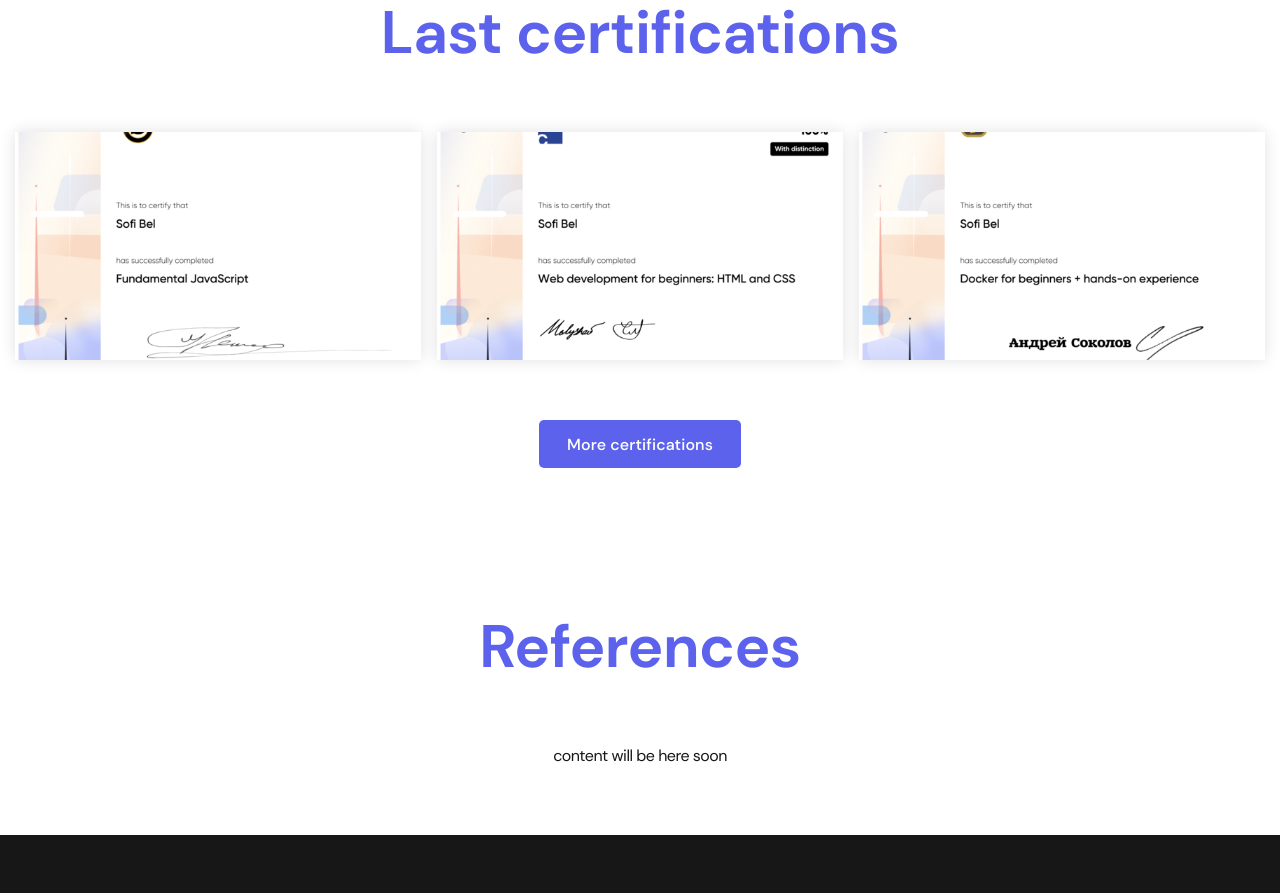
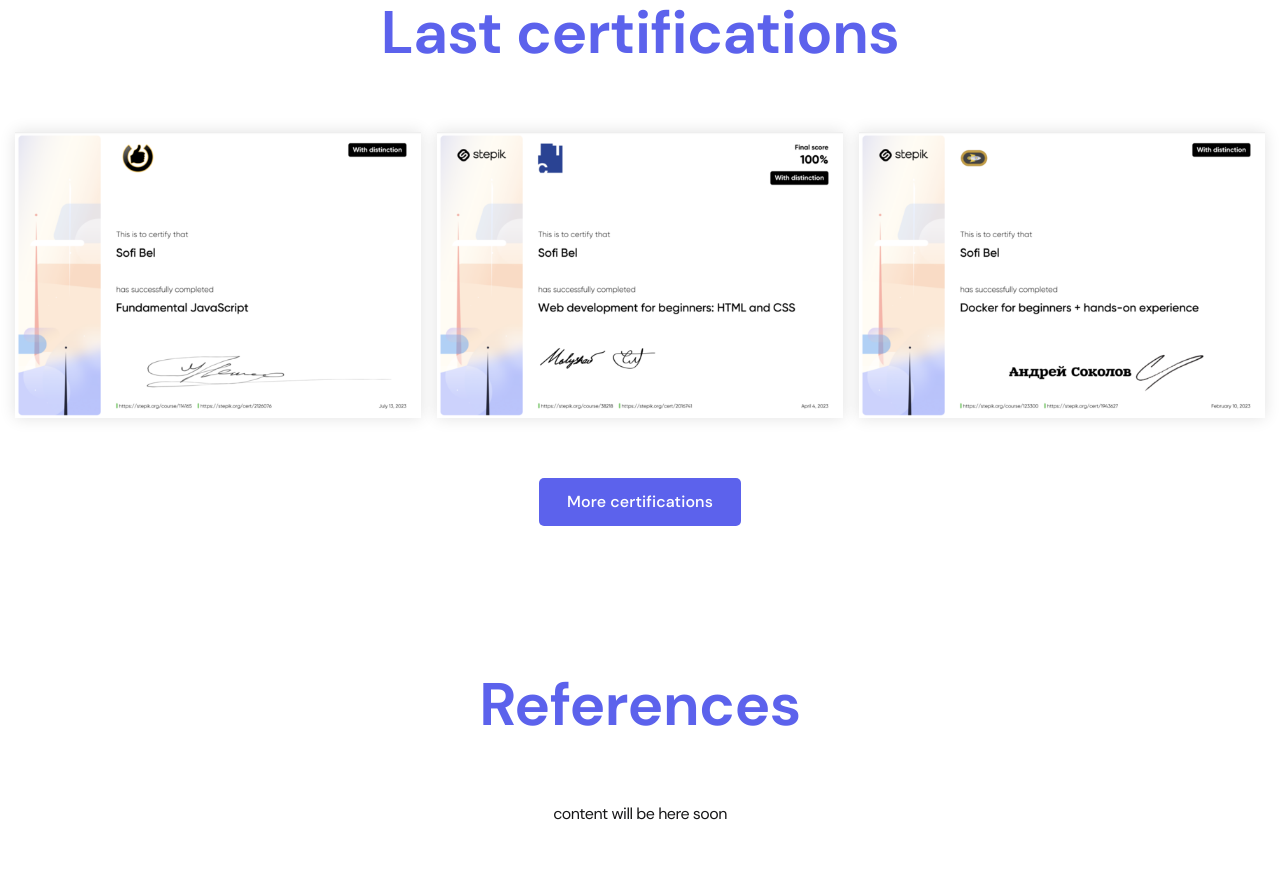
Before and after one commit to sofi-bel/personal-website, a React (Vite) app: page / in a window 1280 px wide. Shown: the part 2920-3813 px from the top of the page. Built offline with nearby package versions, Linux system fonts and the light colour scheme.

Commit message:
fix some problems with certificate images

```diff
--- a/src/components/certificate/style.scss
+++ b/src/components/certificate/style.scss
@@ -25,5 +25,10 @@
     box-shadow: var(--box-shadow);
     object-fit: cover;
     height: 100%;
+    max-height: fit-content;
+  }
+
+  &-img {
+    aspect-ratio: 1.42 / 1;
   }
 }
--- a/src/components/certificateImgNextGen/CertificateImgNextGen.jsx
+++ b/src/components/certificateImgNextGen/CertificateImgNextGen.jsx
@@ -29,7 +29,7 @@ const CertificateImgNextGen = ({
         (min-width: 620px) calc(50vw - 23px), 96.67vw"
       />
       <img
-        className="image"
+        className="certificate-img"
         srcSet={`${srcImage} 580w, ${srcBigImage} 1024w`}
         sizes="(min-width: 1720px) 512px,
         (min-width: 1280px) calc(25.24vw + 83px),
```
